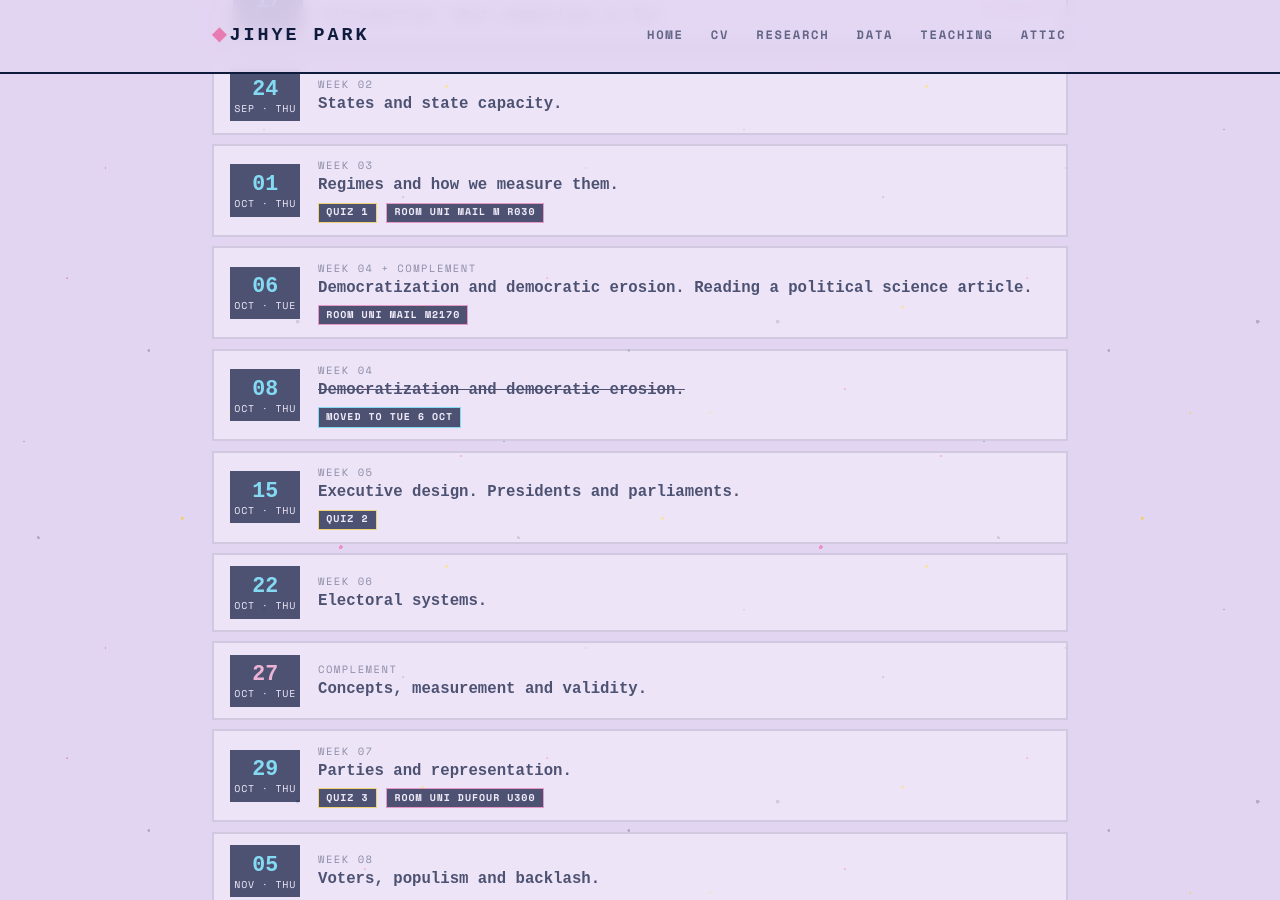
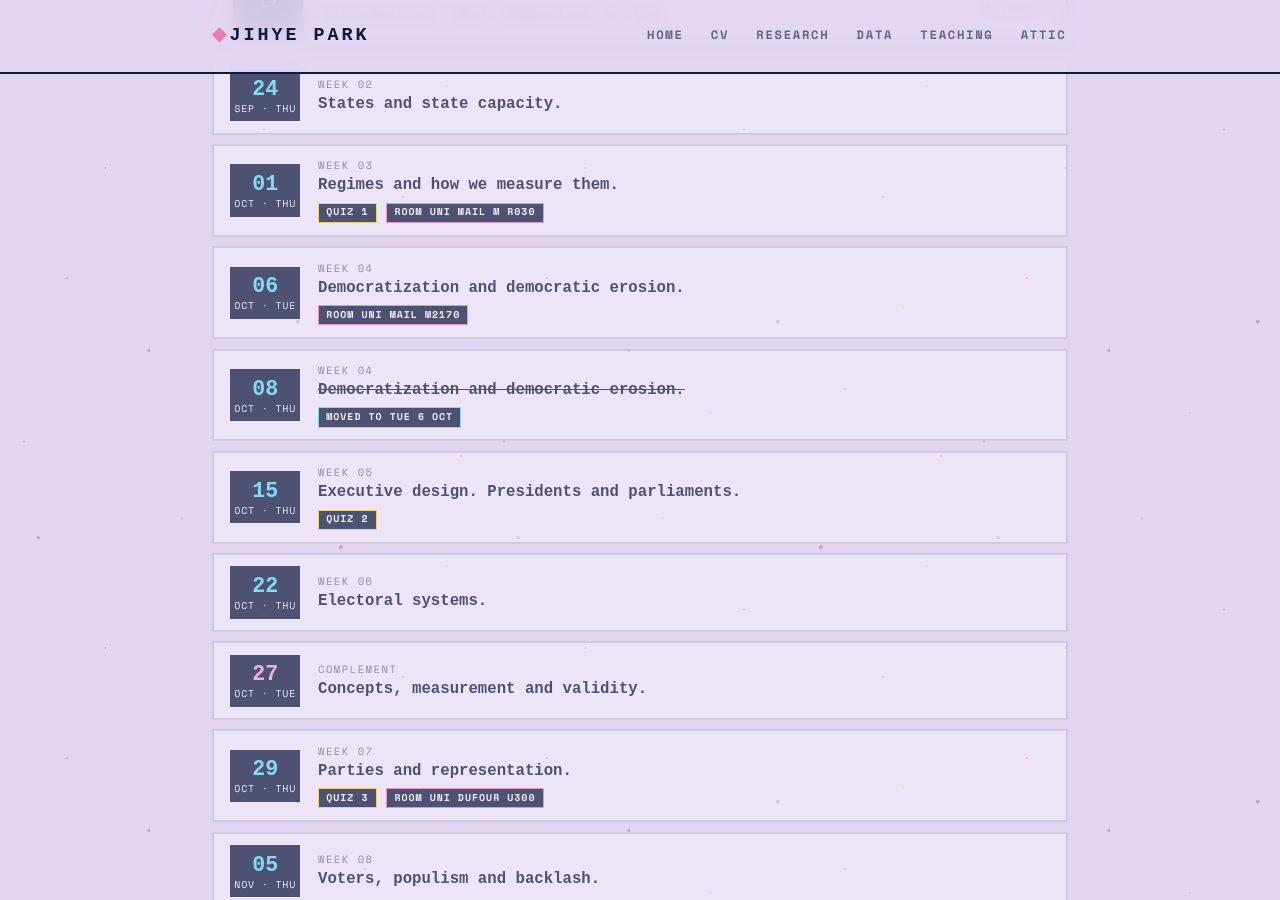
Before and after one commit to jacqpark/jacqpark.github.io, a Jekyll site: the page built from comparative-politics-maspo-fall2026/index.html, in a window 1280 px wide and 900 px high, scrolled down 623 px. Built offline with Jekyll 4.4.1, drawn with Linux system fonts in a browser that asks for light colours; some web fonts are replaced.

Commit message:
Oct 6 covers week 4

```diff
--- a/comparative-politics-maspo-fall2026/091726/index.html
+++ b/comparative-politics-maspo-fall2026/091726/index.html
@@ -731,7 +731,7 @@ table.tbl { width: 100%; border-collapse: collapse; margin-top: 2.2em; }
     <ol class="tl" style="margin-top:2em">
       <li><time>Thu 24 Sep</time><b>Groups form in class</b></li>
       <li class="q"><time>Thu 01 Oct</time><b>Quiz 1</b><span class="flag room">Uni Mail M R030</span></li>
-      <li><time>Tue 06 Oct</time><b>Week 4 class and reading a political science article</b><span class="flag room">M2170</span></li>
+      <li><time>Tue 06 Oct</time><b>Week 4 class</b><span class="flag room">M2170</span></li>
     </ol>
   </div>
 </section>
--- a/comparative-politics-maspo-fall2026/index.html
+++ b/comparative-politics-maspo-fall2026/index.html
@@ -9,7 +9,7 @@ sessions:
   - { date: 2026-09-17, kind: class, week: "01", title: "Introduction. What comparison is for.", slides: true }
   - { date: 2026-09-24, kind: class, week: "02", title: "States and state capacity." }
   - { date: 2026-10-01, kind: class, week: "03", title: "Regimes and how we measure them.", quiz: 1, room: "Uni Mail M R030" }
-  - { date: 2026-10-06, kind: class, week: "04 + complement", title: "Democratization and democratic erosion. Reading a political science article.", room: "Uni Mail M2170" }
+  - { date: 2026-10-06, kind: class, week: "04", title: "Democratization and democratic erosion.", room: "Uni Mail M2170" }
   - { date: 2026-10-08, kind: class, week: "04", title: "Democratization and democratic erosion.", canceled: "Moved to Tue 6 Oct" }
   - { date: 2026-10-15, kind: class, week: "05", title: "Executive design. Presidents and parliaments.", quiz: 2 }
   - { date: 2026-10-22, kind: class, week: "06", title: "Electoral systems." }
```
Also changed, not shown: 2 other files.
